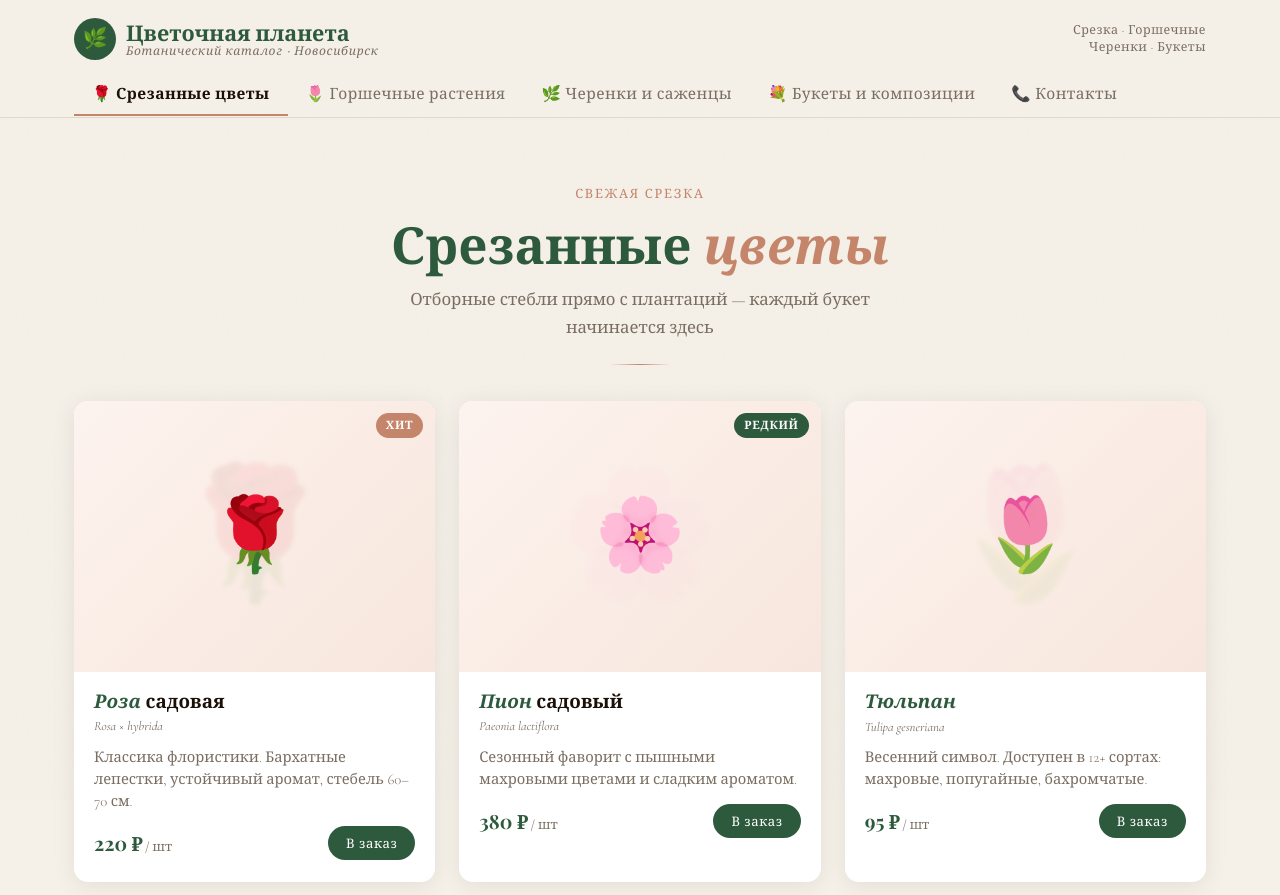
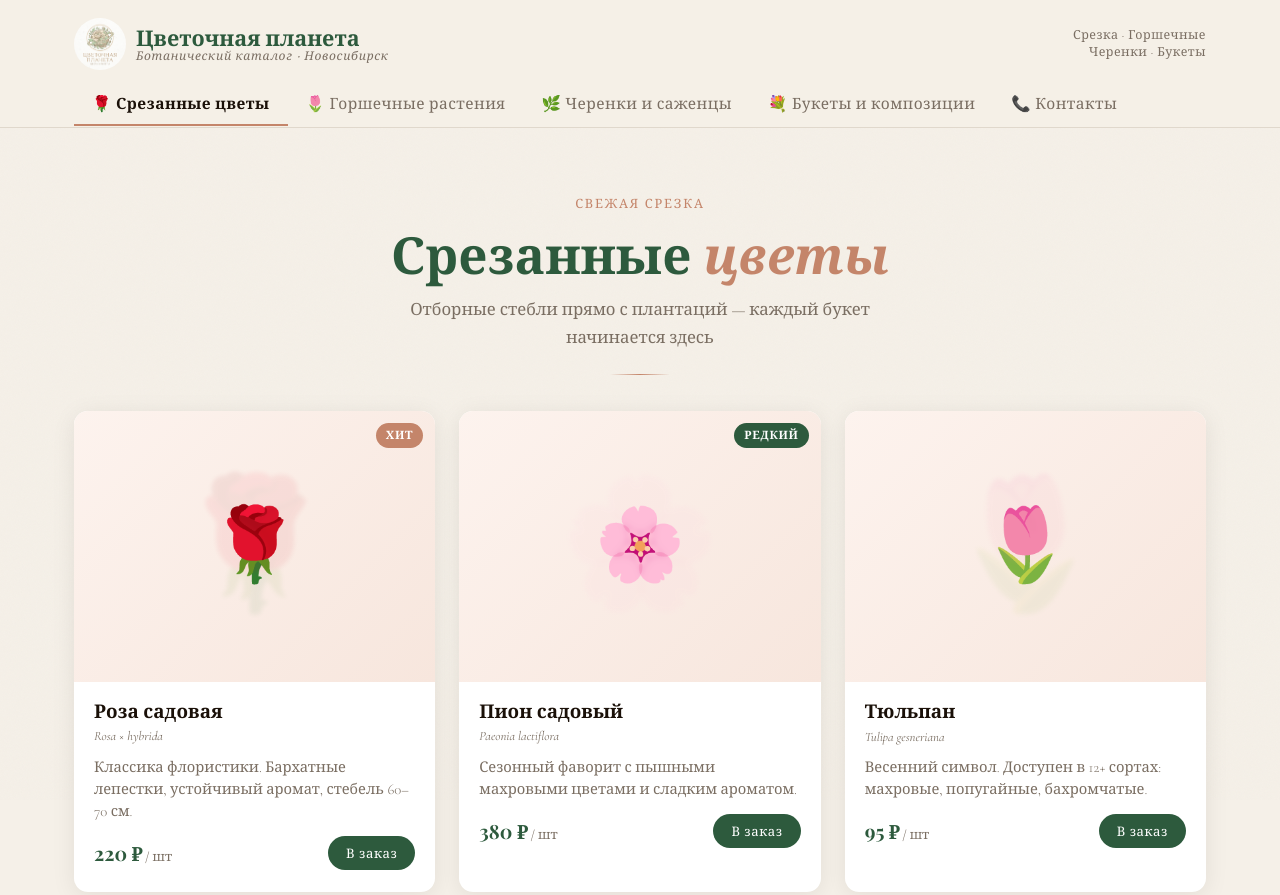
Before and after one commit to 16MELO16/flPlanetnsk, a plain HTML site: page index.html in a window 1280 px wide. Shown: the top 895 px of the page. Drawn offline with nearby package versions, Linux system fonts and the light colour scheme; a web font is replaced by a local one.

Commit message:
Add logo image, fix card name font consistency

```diff
--- a/index.html
+++ b/index.html
@@ -794,7 +794,7 @@
   <div class="header-inner">
     <div class="header-top">
       <a class="logo" href="#">
-        <div class="logo-icon">🌿</div>
+        <img src="logo.png" alt="Цветочная планета" class="logo-icon" style="width:52px;height:52px;object-fit:cover;object-position:top center;background:none;border-radius:50%;" />
         <div class="logo-text">
           Цветочная планета
           <span>Ботанический каталог · Новосибирск</span>
@@ -1168,8 +1168,8 @@ function buildCardHTML(p, section, isBouq) {
   const badgeHTML  = p.badge && BADGE_LABELS[p.badge]
     ? `<div class="badge ${BADGE_CLASSES[p.badge]}">${BADGE_LABELS[p.badge]}</div>` : '';
   const nameHTML   = p.name2
-    ? `<em>${esc(p.name1)}</em> ${esc(p.name2)}`
-    : `<em>${esc(p.name1)}</em>`;
+    ? `${esc(p.name1)} ${esc(p.name2)}`
+    : `${esc(p.name1)}`;
   const latinHTML  = p.latin  ? `<div class="card-latin">${esc(p.latin)}</div>` : '';
   const compHTML   = p.comp   ? `<div class="card-comp"><strong>Состав:</strong> ${esc(p.comp)}</div>` : '';
   const unitHTML   = p.unit   ? `<span>${esc(p.unit)}</span>` : '';
```
Also changed, not shown: logo.png (added).
